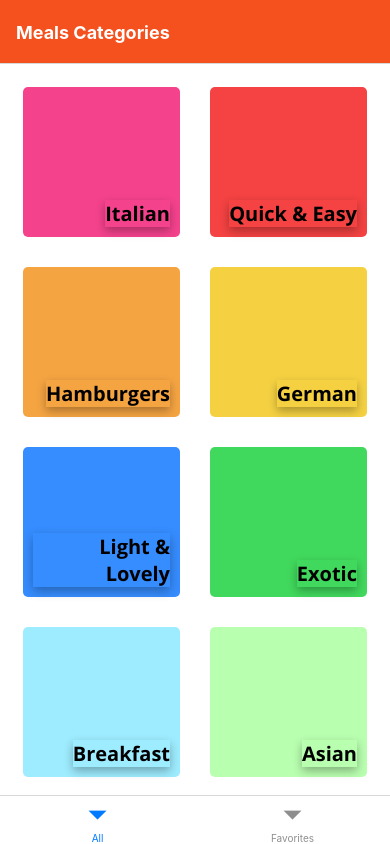
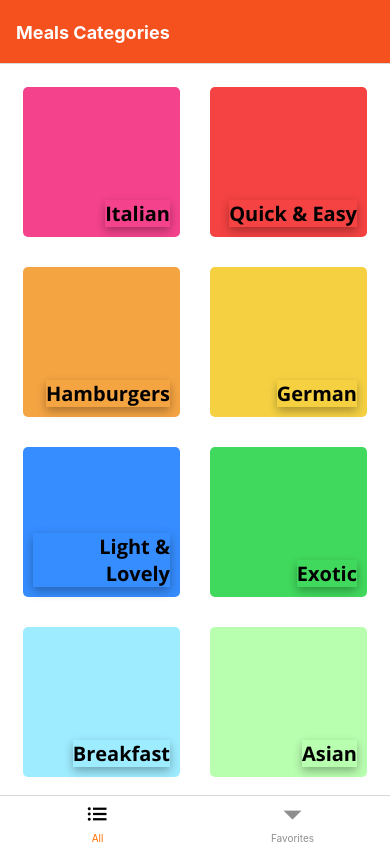
Before and after one commit to rmc3408/react-native-max, a React Native app in the folder meals/: screen /All in a window 390 px wide. Built offline with nearby package versions, Linux system fonts and the light colour scheme.

Commit message:
video 136

```diff
--- a/meals/navigation/TabNavigator.js
+++ b/meals/navigation/TabNavigator.js
@@ -3,13 +3,23 @@ import React from 'react';
 import MealNavigator from './MealNavigator';
 import Favorites from '../screens/Favorites';
 import { Ionicons } from '@expo/vector-icons';
+import Colors from '../Colors';
 
 const Tab = createBottomTabNavigator();
 
 const TabNavigator = () => {
     return (
-        <Tab.Navigator screenOptions={{ headerShown: false }}>
-            <Tab.Screen name="All" component={MealNavigator} />
+        <Tab.Navigator
+            screenOptions={{
+                headerShown: false,
+                tabBarActiveTintColor: Colors.secondary,
+            }}
+        >
+            <Tab.Screen
+                name="All"
+                component={MealNavigator}
+                options={{ tabBarIcon: () => <Ionicons name="ios-list" size={24} /> }}
+            />
             <Tab.Screen name="Favorites" component={Favorites} />
         </Tab.Navigator>
     );
```
